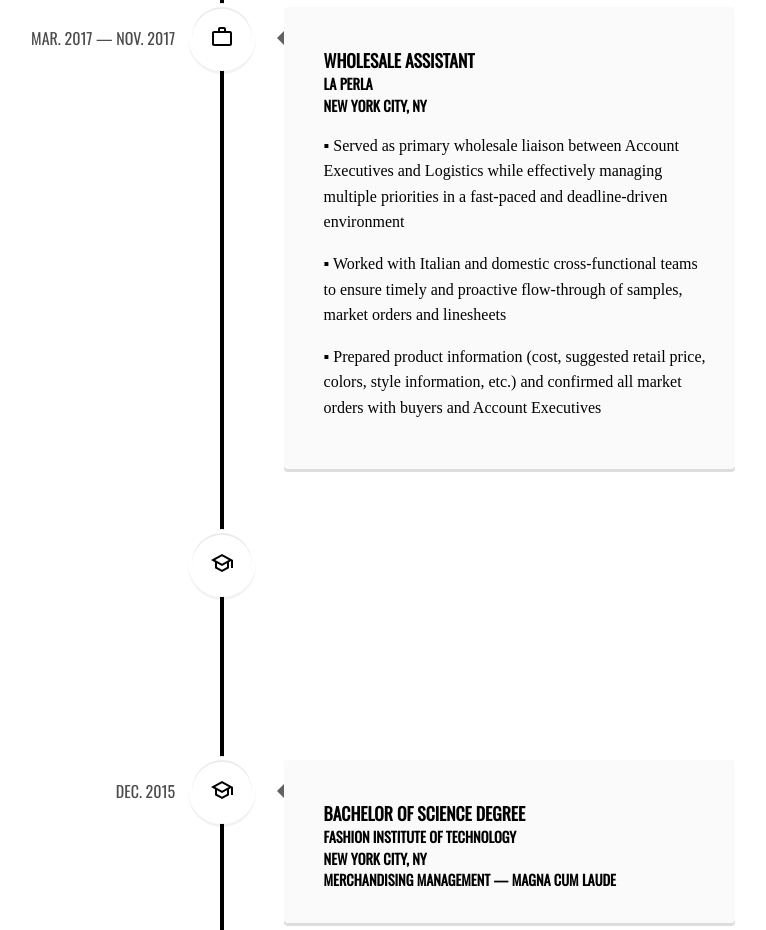
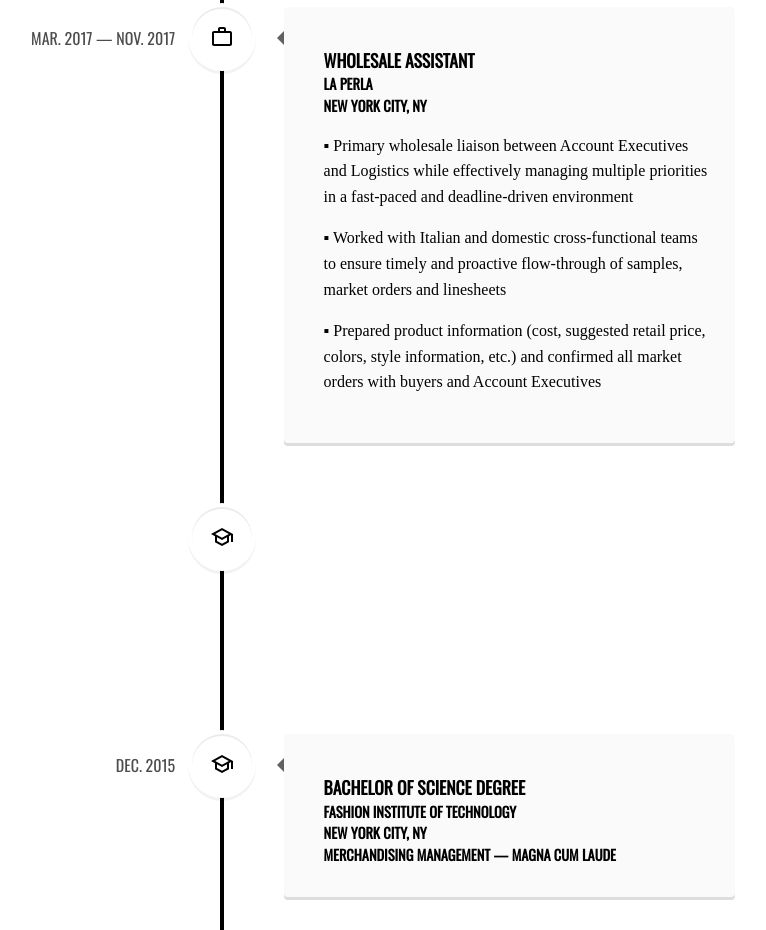
Before and after one commit to sandritaa/milenasatelier, a React (Create React App) app: page / in a window 1280 px wide. Shown: the part 2720-3650 px from the top of the page, without its empty margins (418-1184 px from the left). Built offline with nearby package versions, Linux system fonts and the light colour scheme; a web font is replaced by a local one.

Commit message:
update la perla

```diff
--- a/src/data.js
+++ b/src/data.js
@@ -90,7 +90,7 @@
   Location: "New York City, NY",
   Date: "Mar. 2017 — Nov. 2017",
   Description:
-    "▪ Served as primary wholesale liaison between Account Executives and Logistics while effectively managing multiple priorities in a fast-paced and deadline-driven environment ",
+    "▪ Primary wholesale liaison between Account Executives and Logistics while effectively managing multiple priorities in a fast-paced and deadline-driven environment",
   Description1:
     "▪ Worked with Italian and domestic cross-functional teams to ensure timely and proactive flow-through of samples, market orders and linesheets",
   Description2:
```
